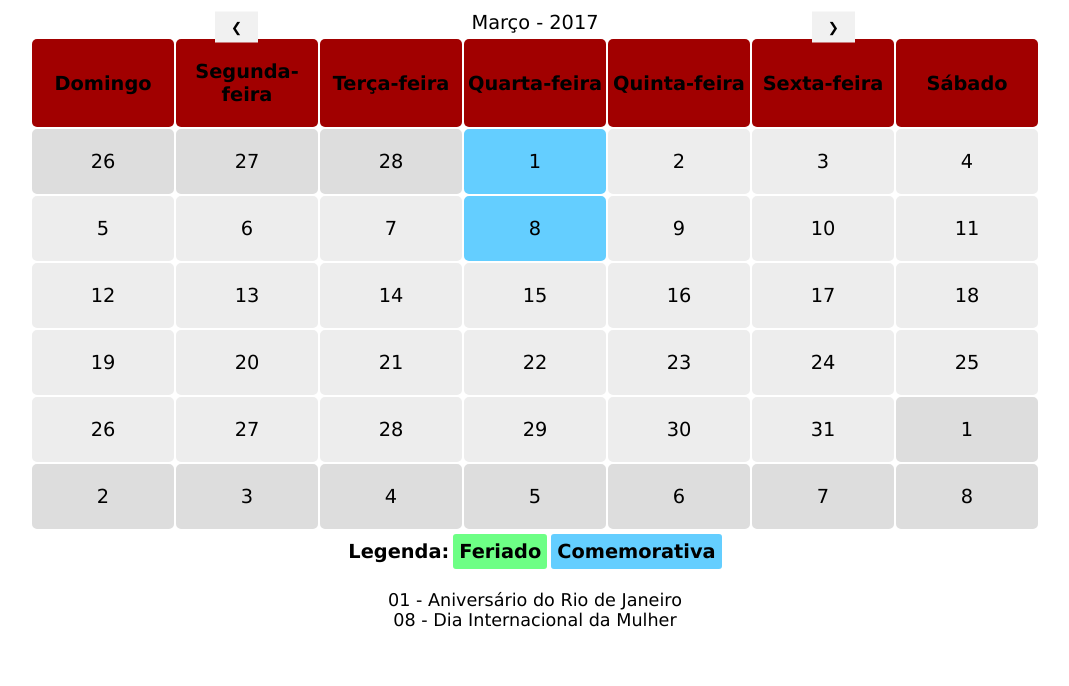
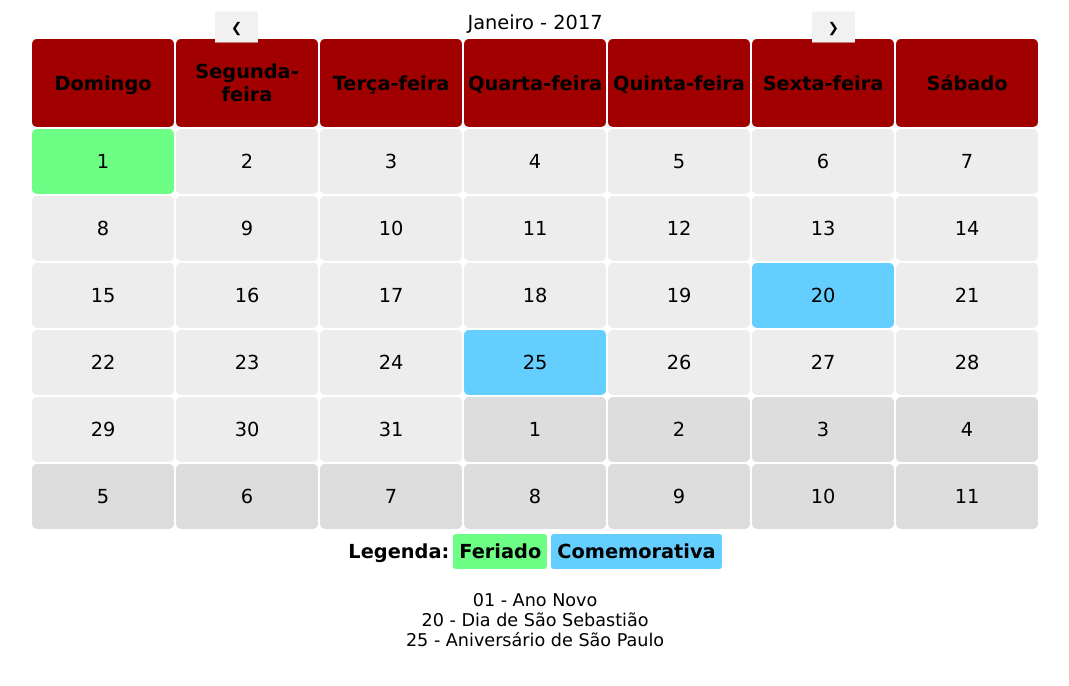
Before and after one commit to TreinoeDieta/Website, a Jekyll site: the page calendario/index.html, which Jekyll copies as it is, in a window 1280 px wide. Shown: the top 686 px of the page, without its empty margins (105-1174 px from the left). Built offline with Jekyll 4.4.1, drawn with Linux system fonts in a browser that asks for light colours.

Commit message:
Update index.html

```diff
--- a/calendario/index.html
+++ b/calendario/index.html
@@ -96,6 +96,154 @@ table, th, td, p {
 </head>
 <body>
 <div class="w3-content w3-display-container">
+	<div class="mySlides">
+<table align="center" class="mes">
+  <tr>
+    <td class="mes">Janeiro - 2017</td>
+  </tr>
+</table>
+<table align="center">
+  <tr>
+    <th class="semana">Domingo</th>
+    <th class="semana">Segunda-feira</th>
+    <th class="semana">Terça-feira</th>
+    <th class="semana">Quarta-feira</th>
+    <th class="semana">Quinta-feira</th>
+    <th class="semana">Sexta-feira</th>
+    <th class="semana">Sábado</th>
+    </tr>
+  <tr>
+    <td class="feriado">1</td>
+    <td class="atual">2</td>
+    <td class="atual">3</td>
+    <td class="atual">4</td>
+    <td class="atual">5</td>
+    <td class="atual">6</td>
+    <td class="atual">7</td>
+  </tr>
+  <tr>
+    <td class="atual">8</td>
+    <td class="atual">9</td>
+    <td class="atual">10</td>
+    <td class="atual">11</td>
+    <td class="atual">12</td>
+    <td class="atual">13</td>
+    <td class="atual">14</td>
+  </tr>
+  <tr>
+    <td class="atual">15</td>
+    <td class="atual">16</td>
+    <td class="atual">17</td>
+    <td class="atual">18</td>
+    <td class="atual">19</td>
+    <td class="comemorativa">20</td>
+    <td class="atual">21</td>
+  </tr>
+      <tr>
+    <td class="atual">22</td>
+    <td class="atual">23</td>
+    <td class="atual">24</td>
+    <td class="comemorativa">25</td>
+    <td class="atual">26</td>
+    <td class="atual">27</td>
+    <td class="atual">28</td>
+  </tr>
+      <tr>
+    <td class="atual">29</td>
+    <td class="atual">30</td>
+    <td class="atual">31</td>
+    <td class="passado">1</td>
+    <td class="passado">2</td>
+    <td class="passado">3</td>
+    <td class="passado">4</td>
+  </tr>
+    <tr>
+    <td class="passado">5</td>
+    <td class="passado">6</td>
+    <td class="passado">7</td>
+    <td class="passado">8</td>
+    <td class="passado">9</td>
+    <td class="passado">10</td>
+    <td class="passado">11</td>
+  </tr>
+</table>
+	<table align="center"><tr><th>Legenda: </th><th><div class="feriado1">Feriado</div></th><th><div class="comemorativa1">Comemorativa</div></th></tr></table>
+	<p>01 - Ano Novo<br/>20 - Dia de São Sebastião<br/>25 - Aniversário de São Paulo</p><br/>
+    </div>
+	<div class="mySlides">
+<table align="center" class="mes">
+  <tr>
+    <td class="mes">Fevereiro - 2017</td>
+  </tr>
+</table>
+<table align="center">
+  <tr>
+    <th class="semana">Domingo</th>
+    <th class="semana">Segunda-feira</th>
+    <th class="semana">Terça-feira</th>
+    <th class="semana">Quarta-feira</th>
+    <th class="semana">Quinta-feira</th>
+    <th class="semana">Sexta-feira</th>
+    <th class="semana">Sábado</th>
+    </tr>
+  <tr>
+    <td class="passado">29</td>
+    <td class="passado">30</td>
+    <td class="passado">31</td>
+    <td class="atual">1</td>
+    <td class="atual">2</td>
+    <td class="atual">3</td>
+    <td class="atual">4</td>
+  </tr>
+  <tr>
+    <td class="atual">5</td>
+    <td class="atual">6</td>
+    <td class="atual">7</td>
+    <td class="atual">8</td>
+    <td class="atual">9</td>
+    <td class="atual">10</td>
+    <td class="atual">11</td>
+  </tr>
+  <tr>
+    <td class="atual">12</td>
+    <td class="atual">13</td>
+    <td class="atual">14</td>
+    <td class="atual">15</td>
+    <td class="atual">16</td>
+    <td class="atual">17</td>
+    <td class="atual">18</td>
+  </tr>
+      <tr>
+    <td class="comemorativa">19</td>
+    <td class="atual">20</td>
+    <td class="atual">21</td>
+    <td class="atual">22</td>
+    <td class="atual">23</td>
+    <td class="atual">24</td>
+    <td class="atual">25</td>
+  </tr>
+      <tr>
+    <td class="atual">26</td>
+    <td class="atual">27</td>
+    <td class="feriado">28</td>
+    <td class="atual">29</td>
+    <td class="atual">30</td>
+    <td class="atual">31</td>
+    <td class="passado">1</td>
+  </tr>
+    <tr>
+    <td class="passado">2</td>
+    <td class="passado">3</td>
+    <td class="passado">4</td>
+    <td class="passado">5</td>
+    <td class="passado">6</td>
+    <td class="passado">7</td>
+    <td class="passado">8</td>
+  </tr>
+</table>
+	<table align="center"><tr><th>Legenda: </th><th><div class="feriado1">Feriado</div></th><th><div class="comemorativa1">Comemorativa</div></th></tr></table>
+	<p>19 - Término do Horário de Verão<br/>28 - Carnaval 2017</p><br/>
+    </div>
 <div class="mySlides">
 <table align="center" class="mes">
   <tr>
```
